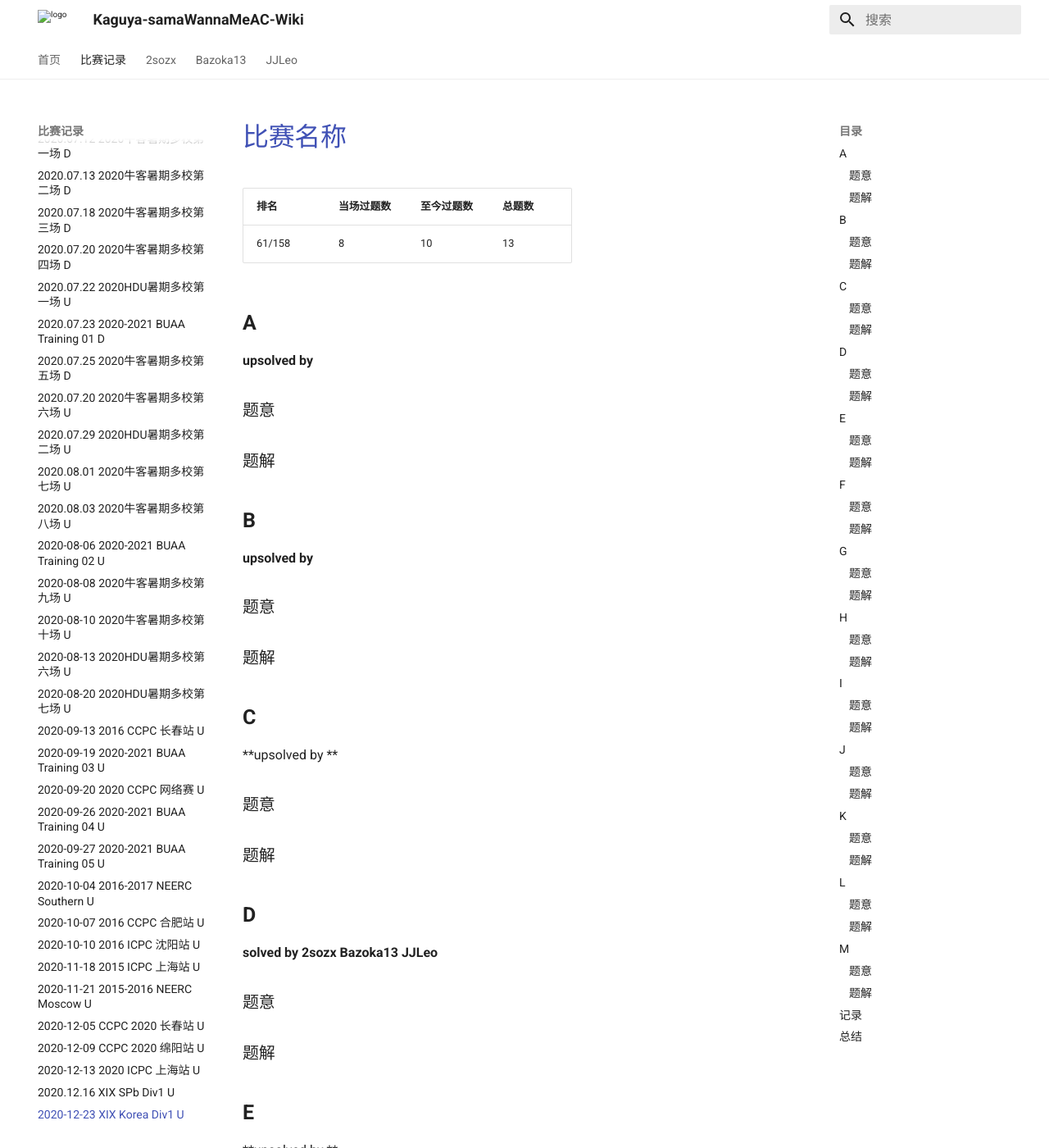
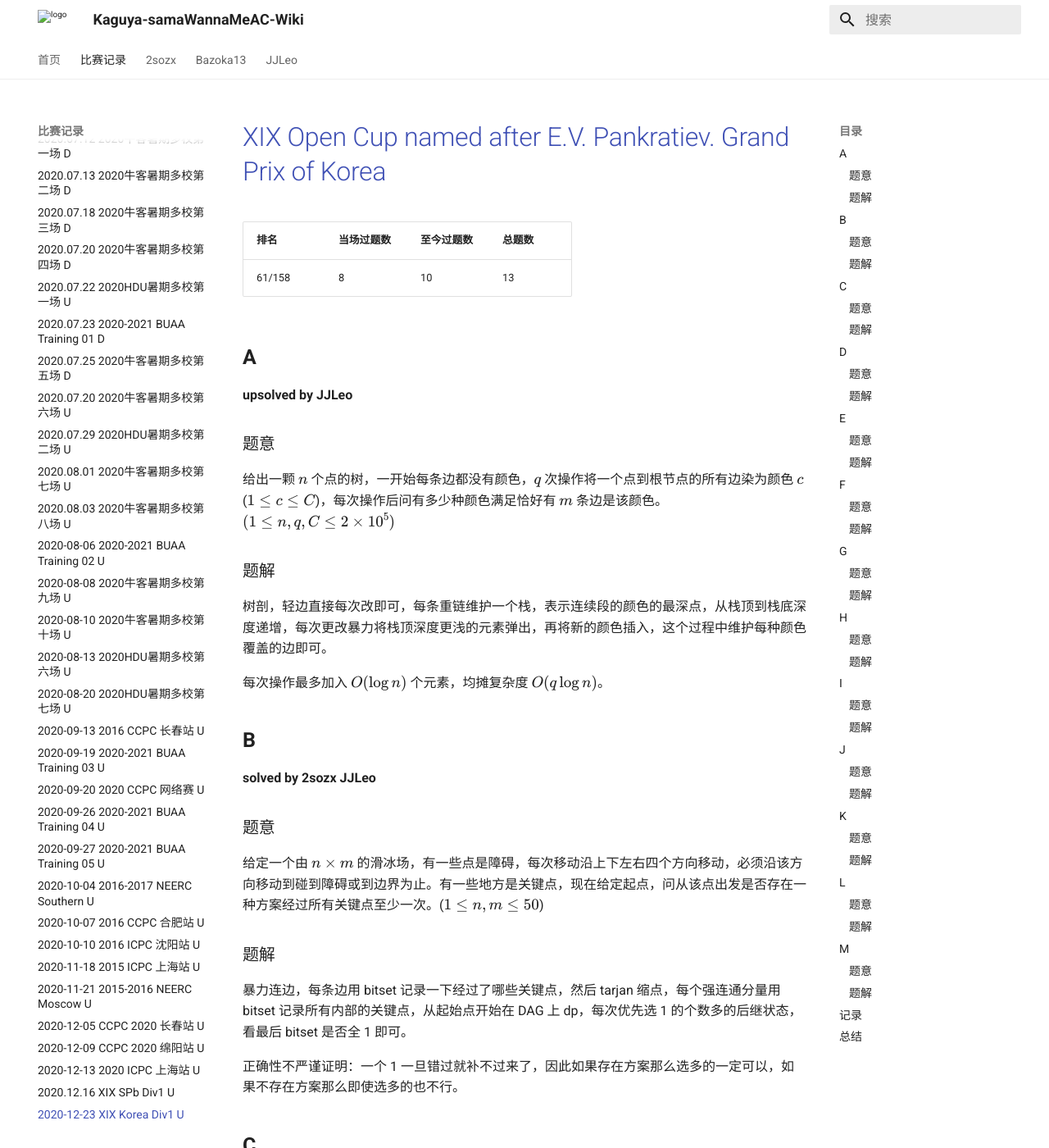
Before and after one commit to Kaguya-samaWannaMeAC/kaguya-samawannameac.github.io, an MkDocs documentation site: the page built from docs/contest/2020-12-23 XIX Korea Div1.md, in a window 1280 px wide and 1400 px high. Shown: the whole window at 82% size. Built offline with MkDocs 1.6.1 and Material for MkDocs 9.7.7, drawn with Linux system fonts in a browser that asks for light colours; formulas are drawn with MathJax 3.

Commit message:
Update 2020-12-23 XIX Korea Div1.md

```diff
--- a/docs/contest/2020-12-23 XIX Korea Div1.md
+++ b/docs/contest/2020-12-23 XIX Korea Div1.md
@@ -1,4 +1,4 @@
-# [比赛名称](https://codeforc.es/)
+# [XIX Open Cup named after E.V. Pankratiev. Grand Prix of Korea](https://codeforc.es/)
 
 | 排名   | 当场过题数 | 至今过题数 | 总题数 |
 | ------ | ---------- | ---------- | ------ |
@@ -6,27 +6,31 @@
 
 ## **A**
 
-**upsolved by**
+**upsolved by JJLeo**
 
 ### 题意
 
-
+给出一颗 $n$ 个点的树，一开始每条边都没有颜色，$q$ 次操作将一个点到根节点的所有边染为颜色 $c$ ($1 \le c \le C$)，每次操作后问有多少种颜色满足恰好有 $m$ 条边是该颜色。$(1 \le n,q,C \le 2 \times {10}^5)$
 
 ### 题解
 
+树剖，轻边直接每次改即可，每条重链维护一个栈，表示连续段的颜色的最深点，从栈顶到栈底深度递增，每次更改暴力将栈顶深度更浅的元素弹出，再将新的颜色插入，这个过程中维护每种颜色覆盖的边即可。
 
+每次操作最多加入 $O(\log n)$ 个元素，均摊复杂度 $O(q \log n)$。
 
 ## **B**
 
-**upsolved by**
+**solved by 2sozx JJLeo**
 
 ### 题意
 
-
+给定一个由 $n \times m$ 的滑冰场，有一些点是障碍，每次移动沿上下左右四个方向移动，必须沿该方向移动到碰到障碍或到边界为止。有一些地方是关键点，现在给定起点，问从该点出发是否存在一种方案经过所有关键点至少一次。($1 \le n,m \le 50$)
 
 ### 题解
 
+暴力连边，每条边用 bitset 记录一下经过了哪些关键点，然后 tarjan 缩点，每个强连通分量用 bitset 记录所有内部的关键点，从起始点开始在 DAG 上 dp，每次优先选 1 的个数多的后继状态，看最后 bitset 是否全 1 即可。
 
+正确性不严谨证明：一个 1 一旦错过就补不过来了，因此如果存在方案那么选多的一定可以，如果不存在方案那么即使选多的也不行。
 
 ## **C**
 
```
